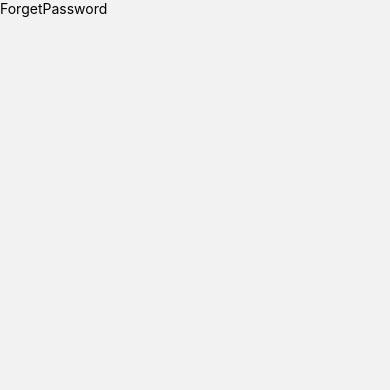
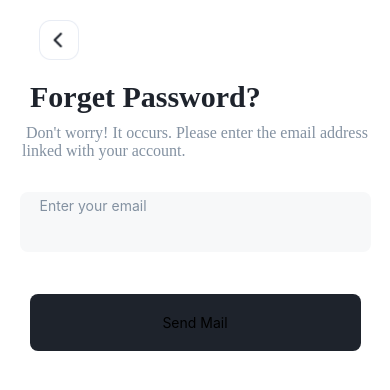
Before and after one commit to lamiskamal500/FaceReminder, a React Native app: screen /ForgetPassword in a window 390 px wide. Shown: the top 390 px of the page. Built offline with nearby package versions, Linux system fonts and the light colour scheme.

Commit message:
GP2023-8

```diff
--- a/src/screens/ForgetPassword.js
+++ b/src/screens/ForgetPassword.js
@@ -3,11 +3,53 @@ import { TouchableOpacity,Text,View,StyleSheet } from 'react-native';
 import { useNavigation } from '@react-navigation/native';
 import InputText from '../components/InputText';
 import Button from '../components/Button';
+import BackIcon from '../components/BackIcon';
 const ForgetPassword = ()=>{
     return(
-        <View>
-            <Text>ForgetPassword</Text>
+        <View style={styles.ForgetPasswordScreen}>
+           <BackIcon/>
+           <View style={{width:'100%',}}>
+            <Text style={styles.ForgetText}>Forget Password?</Text>
+            </View>
+            <View style={{width:'100%',}}>
+                <Text style={styles.ForgetBigText}> Don't worry! It occurs. Please enter the email address linked with your account.</Text>
+            </View>
+            <InputText DefaultText='Enter your email'/>
+            <Button style={styles.SendMailButton} buttonText='Send Mail'/>
+
         </View>
-    )
-}
+    );
+};
+const styles = StyleSheet.create({
+    ForgetPasswordScreen:{
+        display:'flex',
+        alignItems:'center',
+        backgroundColor:'#FFFFFF',
+        height:'100%',
+    },
+    ForgetText:{
+        color:"#1E232C",
+        fontSize:30,
+        fontWeight:'bold',
+        fontFamily:'Urbanist',
+        marginTop:20,
+        marginBottom:10,
+        marginHorizontal:30,
+        alignItems:'flex-start',
+
+    },
+    ForgetBigText:{
+        color:"#8391A1",
+        fontWeight:"medium",
+        fontSize:16,
+        fontFamily:'Urbanist',
+        marginBottom:20,
+        marginHorizontal:22
+
+    },
+    SendMailButton:{
+        marginTop:30,
+
+    }
+})
 export default ForgetPassword;
```
